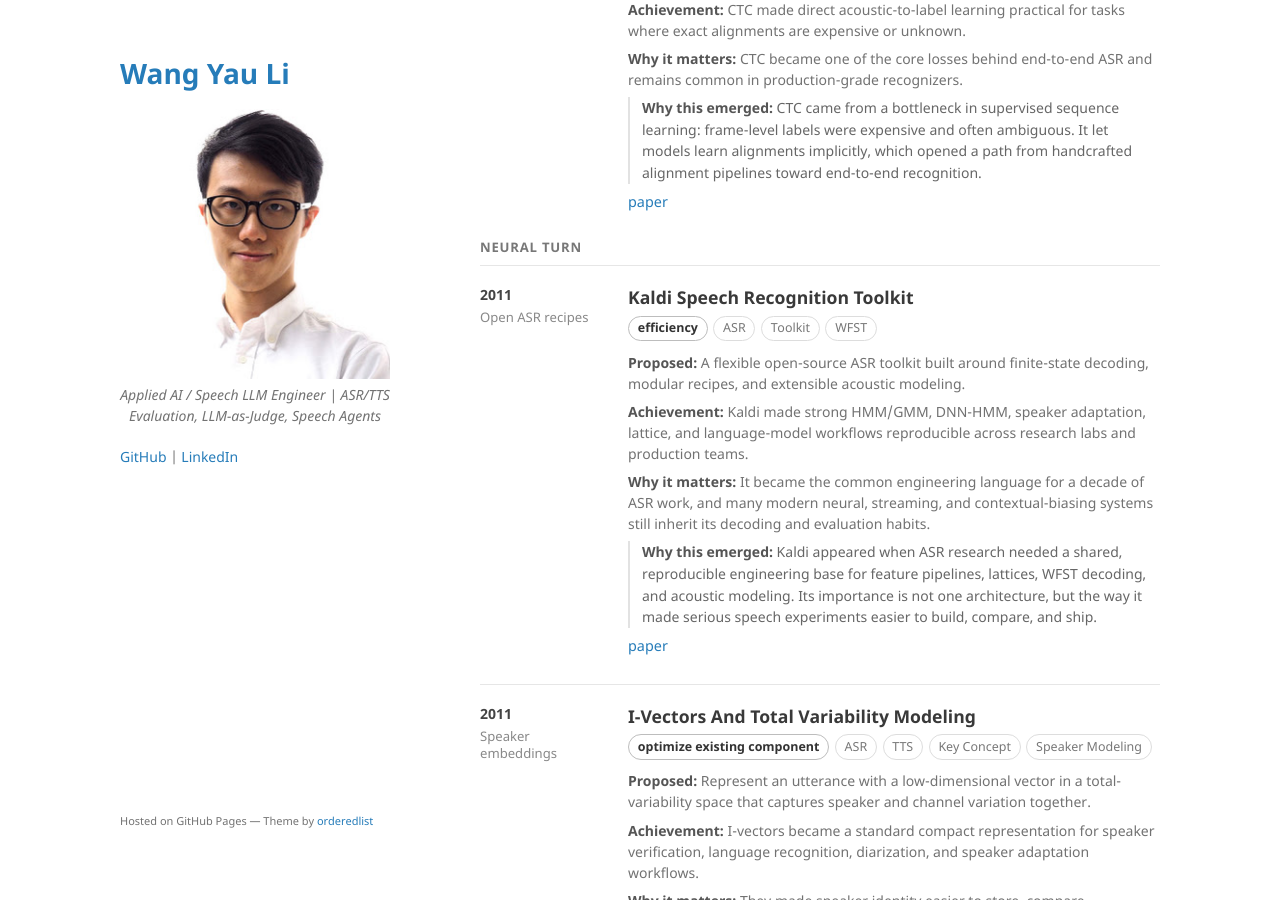
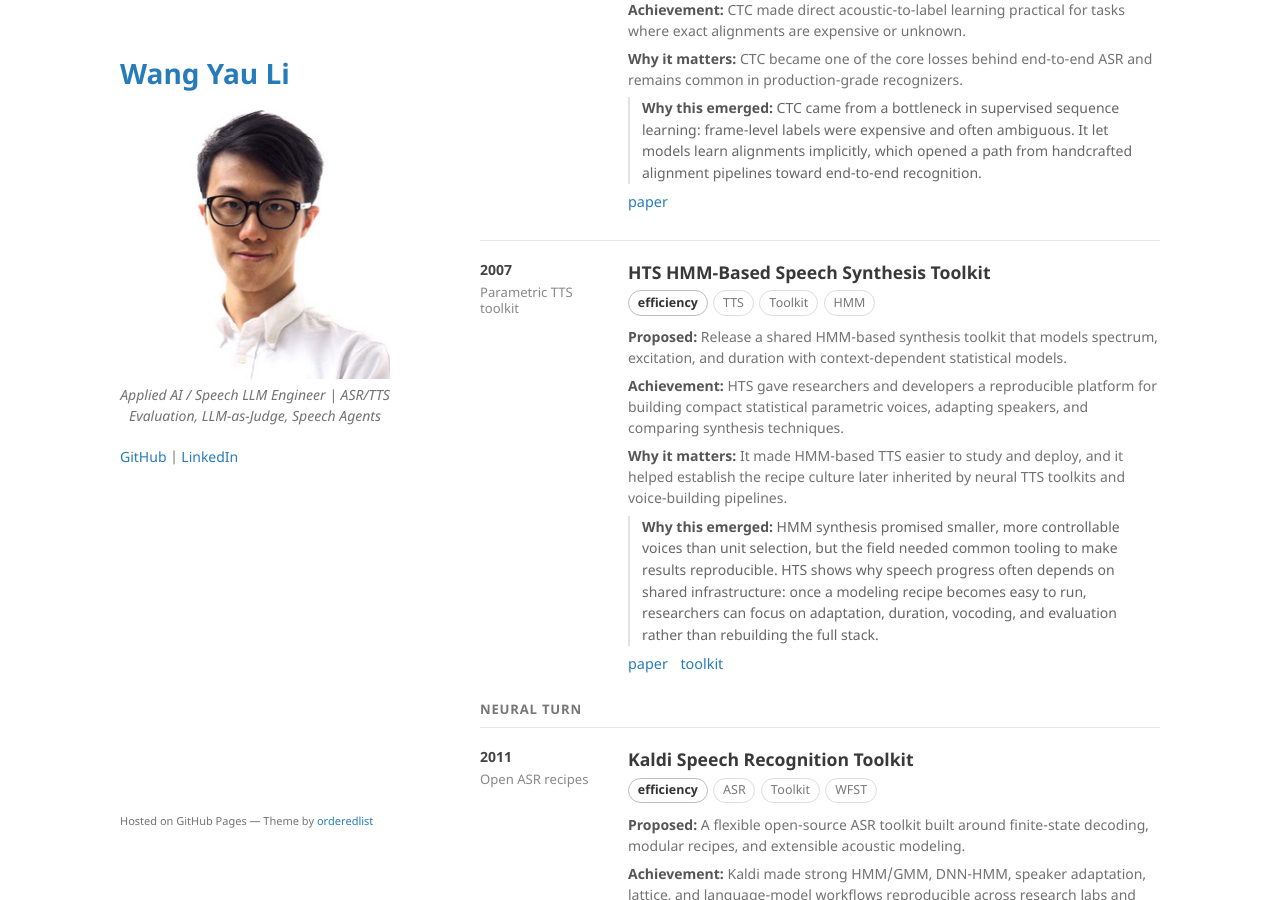
Before and after one commit to kennethli319/kennethli319.github.io, a Jekyll site: the page built from speech-timeline.md, in a window 1280 px wide and 900 px high, scrolled down 13599 px. Built offline with Jekyll 4.4.1, drawn with Linux system fonts in a browser that asks for light colours.

Commit message:
Add HTS speech synthesis toolkit milestone

```diff
--- a/speech-timeline.md
+++ b/speech-timeline.md
@@ -650,6 +650,22 @@ title: Speech Timeline
     <p><strong>Why it matters:</strong> CTC became one of the core losses behind end-to-end ASR and remains common in production-grade recognizers.</p>
     <p class="speech-reflection"><strong>Why this emerged:</strong> CTC came from a bottleneck in supervised sequence learning: frame-level labels were expensive and often ambiguous. It let models learn alignments implicitly, which opened a path from handcrafted alignment pipelines toward end-to-end recognition.</p>
     <p class="speech-source"><a href="https://www.cs.toronto.edu/~graves/icml_2006.pdf">paper</a></p>
+  </div>
+</section>
+
+<section class="speech-row">
+  <aside class="speech-year">
+    2007
+    <div class="speech-kicker">Parametric TTS toolkit</div>
+  </aside>
+  <div class="speech-body">
+    <h2>HTS HMM-Based Speech Synthesis Toolkit</h2>
+    <div class="speech-meta"><span class="speech-impact">efficiency</span><span class="speech-tag">TTS</span><span class="speech-tag">Toolkit</span><span class="speech-tag">HMM</span></div>
+    <p><strong>Proposed:</strong> Release a shared HMM-based synthesis toolkit that models spectrum, excitation, and duration with context-dependent statistical models.</p>
+    <p><strong>Achievement:</strong> HTS gave researchers and developers a reproducible platform for building compact statistical parametric voices, adapting speakers, and comparing synthesis techniques.</p>
+    <p><strong>Why it matters:</strong> It made HMM-based TTS easier to study and deploy, and it helped establish the recipe culture later inherited by neural TTS toolkits and voice-building pipelines.</p>
+    <p class="speech-reflection"><strong>Why this emerged:</strong> HMM synthesis promised smaller, more controllable voices than unit selection, but the field needed common tooling to make results reproducible. HTS shows why speech progress often depends on shared infrastructure: once a modeling recipe becomes easy to run, researchers can focus on adaptation, duration, vocoding, and evaluation rather than rebuilding the full stack.</p>
+    <p class="speech-source"><a href="https://www.isca-archive.org/ssw_2007/zen07_ssw.html">paper</a> <a href="https://hts.sp.nitech.ac.jp/">toolkit</a></p>
   </div>
 </section>
 
```
